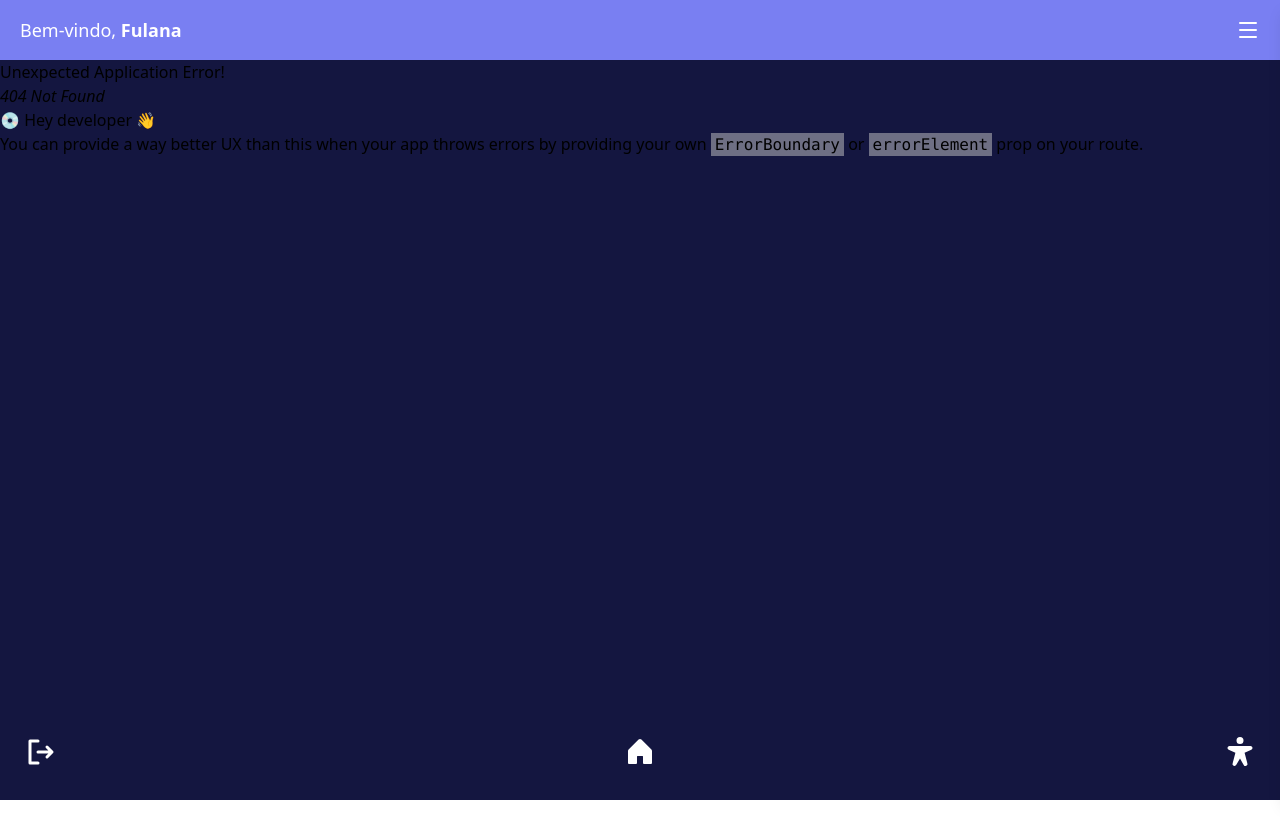
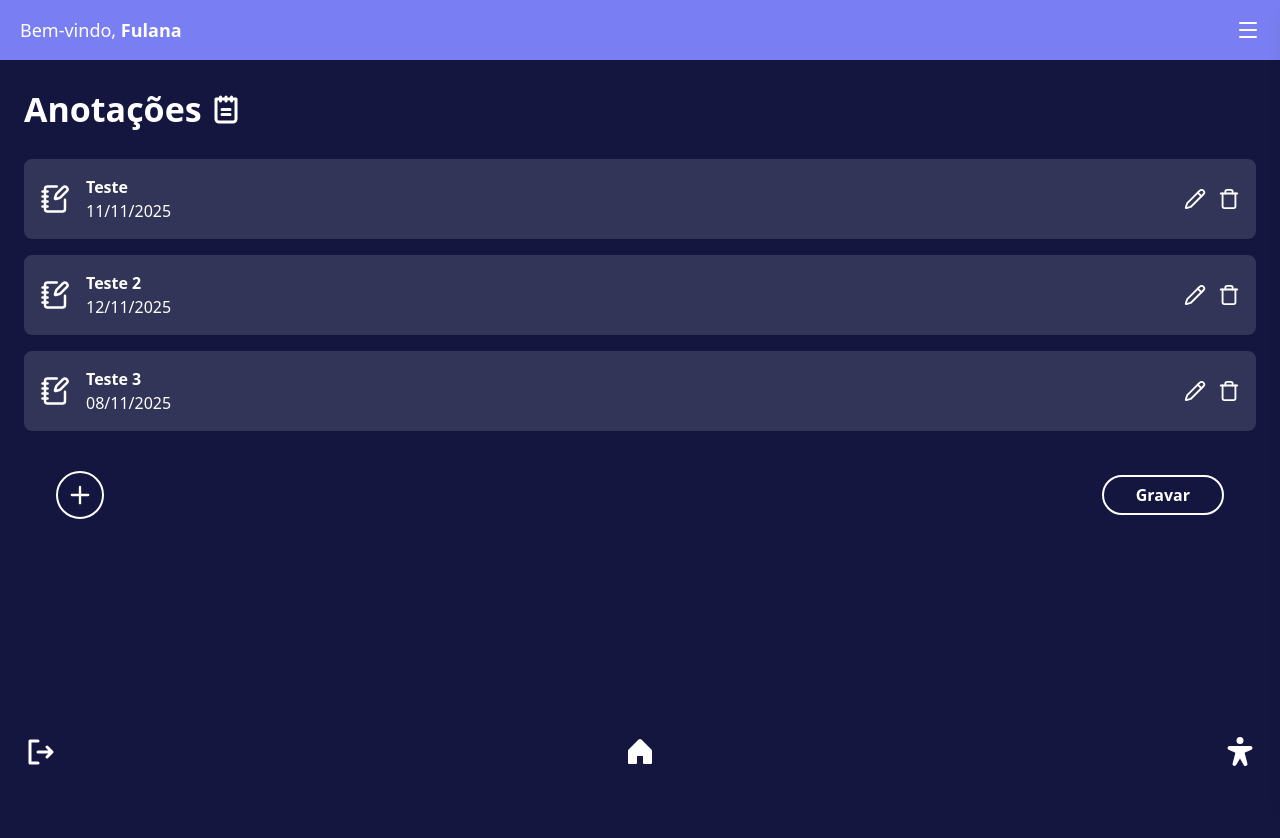
Before and after one commit to JarJv/agenda-do-aluno, a React (Vite) app: page /anotacoes in a window 1280 px wide. Before the commit this address had no page. Shown: the top 838 px of the page. Before the commit the page ends 800 px from the top, so only its background shows below. Built offline with nearby package versions, Linux system fonts and the light colour scheme.

Commit message:
Criação da página de anotações

```diff
--- a/src/assets/style.css
+++ b/src/assets/style.css
@@ -1,8 +1,38 @@
 @import "tailwindcss";
+@import url('https://fonts.googleapis.com/css2?family=Montserrat:wght@300;400;500;600;700&display=swap');
+
 
 :root{
     --c1:#141640;
     --c2:#797FF2;
     --c3:#46498C;
-    --c4:#323558;
+    --font: font-family: "Montserrat", sans-serif;
 }
+
+.Titulo_Inicio {
+    font-family: var(--font);
+    font-size: 40px;
+    font-weight: 900;
+    color: #fff
+}
+
+.Titulo {
+    font-family: var(--font);
+    font-size: 34px;
+    font-weight: 800;
+    color: #fff
+}
+
+.FontBold{
+    font-family: var(--font);
+    font-size: 16px;
+    font-weight: 700;
+    color: #fff
+}
+
+.FontePadrao {
+    font-family: var(--font);
+    font-size: 16px;
+    font-weight: normal;
+    color: #fff
+}
--- a/src/main.tsx
+++ b/src/main.tsx
@@ -7,6 +7,7 @@ import Calendario from './pages/Calendario.tsx'
 import NavTop from './components/NavTop.tsx'
 import NavBottom from './components/NavBottom.tsx'
 import Perfil from './pages/Perfil.tsx'
+import Anotacoes from './pages/Anotações.tsx';
 
 let router = createBrowserRouter([
   {
@@ -20,7 +21,12 @@ let router = createBrowserRouter([
   {
     path: "/perfil",
     element: <Perfil/>
+  },
+  {
+    path: "/anotacoes",
+    element: <Anotacoes/>
   }
+
 ]);
 
 createRoot(document.getElementById('root')!).render(
--- a/src/pages/Anotações.tsx
+++ b/src/pages/Anotações.tsx
@@ -1 +1,72 @@
-import '../assets/style.css'
+import { Pencil, Trash, Plus, NotebookPen} from "lucide-react";
+import {Notepad} from "@phosphor-icons/react";
+import BordedButton from "../components/BordedButton";
+
+export default function Anotacoes() {
+  return (
+    <div className="min-h-screen bg-[#141640] flex flex-col">
+
+      <div className="p-6 flex-1">
+        {/* Título */}
+        <div className="flex items-center gap-2 mb-6">
+          <h1 className="Titulo">
+            Anotações
+          </h1>
+          <Notepad size={32} weight="bold" className="Titulo"/>
+        </div>
+
+        <div className="flex flex-col gap-4">
+
+          <AnnotationCard
+            title="Teste"
+            date="11/11/2025"
+          />
+
+          <AnnotationCard
+            title="Teste 2"
+            date="12/11/2025"
+          />
+          <AnnotationCard
+            title="Teste 3"
+            date="08/11/2025"
+          />
+
+        </div>
+
+        <div className="flex justify-between items-center mt-10 px-8">
+          <button className="w-12 h-12 rounded-full border-2 border-white text-white flex items-center justify-center">
+            <Plus size={28} />
+          </button>
+
+        <BordedButton>
+            Gravar
+        </BordedButton>
+        </div>
+      </div>
+    </div>
+  );
+}
+
+/* --- COMPONENTE CARD --- */
+
+function AnnotationCard({ title, date }: { title: string; date: string }) {
+  return (
+    <div className="bg-[#323558] p-4 rounded-lg flex justify-between items-center">
+
+      <div className="ali flex items-center gap-4">
+        <div>
+           <NotebookPen size={30} color="#fff" />
+        </div>
+        <div>
+            <p className="FontBold">{title}</p>
+            <p className="FontePadrao">{date}</p>
+        </div>
+      </div>
+
+      <div className="flex gap-3">
+        <Pencil size={22} color="#fff" className="cursor-pointer" />
+        <Trash size={22} color="#fff" className="cursor-pointer" />
+      </div>
+    </div>
+  );
+}
```
